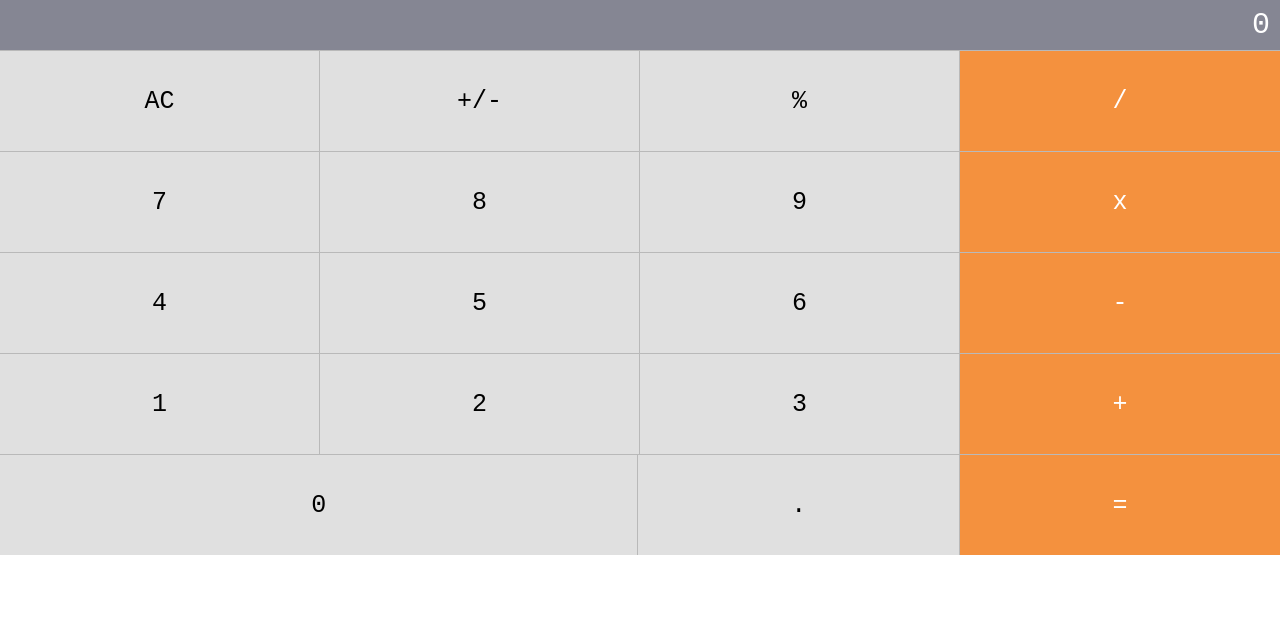
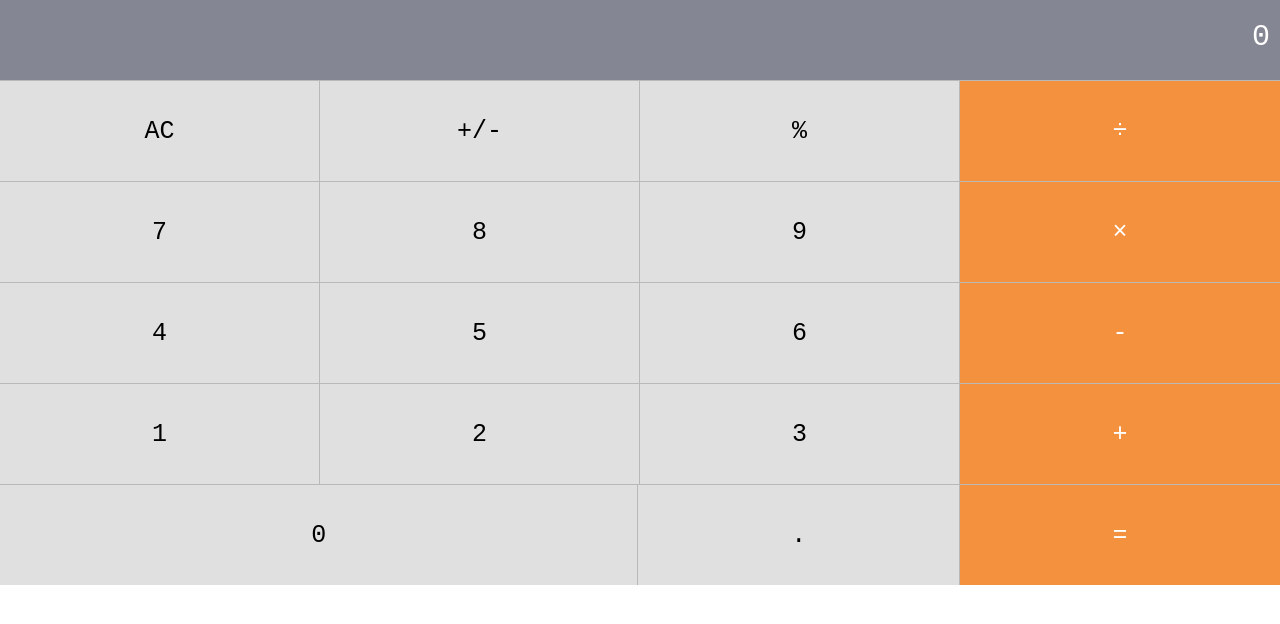
Before and after one commit to Youssef-Ait-Elhaj/ReactJs-Calculator, a React (Vite) app: page / in a window 1280 px wide. Shown: the top 624 px of the page. Built offline with nearby package versions, Linux system fonts and the light colour scheme.

Commit message:
do some implementation

```diff
--- a/src/components/Calculator.jsx
+++ b/src/components/Calculator.jsx
@@ -5,24 +5,74 @@ import NumberCell from "./NumberCell";
 
 
 export default function Calculator() {
-    const [calculationResult, setCalculationResult] = useState(0);
-    let ops = ['AC', '+/-', '%', '/', 'x', '-', '+', '='];
+    const [answer, setAnswer] = useState(0);
+    const [instruction, setInstruction] = useState('');
+    const [operationHistory, setOperationHistory] = useState([]);
+    const [isNextNum, setIsNextNum] = useState(false);
+
+    let ops = ['AC', '+/-', '%', '÷', '×', '-', '+', '='];
     let rowOps = [];
     let columnOps = [];
     let nums = [7, 8, 9, 4, 5, 6, 1, 2, 3, 0, '.'];
-    let numbers = nums.map((num, i) => <NumberCell key={i} value={num} />)
+    let numbers = nums.map((num, i) => <NumberCell handleNumberClick={handleNumberClick} key={i} value={num} />)
+    console.log(operationHistory);
+
+    function handleOperationClick(op) {
+        switch (op) {
+            case 'AC':
+                reset();
+                break;
+            case '+/-':
+                revertNum();
+                break;
+            case '=':
+                calculateResult();
+                break;
+            default:
+                handleOperation();
+                break;
+        }
+    }
+
+    function handleNumberClick(value) {
+        if (isNextNum) {
+            setAnswer(value);
+            setIsNextNum(false);
+        } else {
+            setAnswer(answer !== 0 ? answer + '' + value : value.toString());
+        }
+    }
 
     for (var i = 0; i < ops.length; i++) {
         if (i <= 2) {
-            rowOps.push(<Operation key={i} symbol={ops[i]} />)
+            rowOps.push(<Operation key={i} handleOperationClick={handleOperationClick} symbol={ops[i]} />)
         } else {
-            columnOps.push(<Operation key={i} symbol={ops[i]} />)
+            columnOps.push(<Operation key={i} handleOperationClick={handleOperationClick} symbol={ops[i]} />)
         }
+    }
+
+    function reset() {
+        setAnswer(0);
+        setOperationHistory([]);
+        setInstruction('');
+    }
+
+    function revertNum() {
+        setAnswer(-answer);
+    }
+
+    function calculateResult() {
+        setOperationHistory([...operationHistory, answer, '=']);
+    }
+
+    function handleOperation() {
+        setIsNextNum(true);
+        setOperationHistory([...operationHistory, answer, op]);
     }
 
     return (
         <>
-            <OutputScreen result={calculationResult} />
+            <OutputScreen result={answer} instruction={instruction} />
             <div className="calc">
                 <div className="row-ops">
                     {rowOps}
--- a/src/components/NumberCell.jsx
+++ b/src/components/NumberCell.jsx
@@ -2,7 +2,7 @@
 
 export default function NumberCell(props) {
     return (
-        <div className="num-cell op">
+        <div onClick={() => {props.handleNumberClick(props.value)}} className="num-cell op">
             <p>{props.value}</p>
         </div>
     );
--- a/src/components/Operation.jsx
+++ b/src/components/Operation.jsx
@@ -2,31 +2,8 @@ import { useEffect } from "react";
 
 
 export default function Operation(props) {
-    let identifier = '';
-
-    useEffect(() => {
-        switch (props.symbol) {
-            case 'AC':
-                identifier = 'AC';break;
-            case '+/-':
-                identifier = 'invert';break;
-            case '%':
-                identifier = 'modulus';break;
-            case '/':
-                identifier = 'divide';break;
-            case 'x':
-                identifier = 'multiply';break;
-            case '-':
-                identifier = 'substract';break;
-            case '+':
-                identifier = 'add';break;
-            case '=':
-                identifier = 'result';break;
-        }
-    }, [])
-
     return (
-        <div className="op">
+        <div onClick={() => {props.handleOperationClick(props.symbol)}} className="op">
             <p className="op-symbol">{props.symbol}</p>
         </div>
     )
--- a/src/components/OutputScreen.jsx
+++ b/src/components/OutputScreen.jsx
@@ -1,8 +1,11 @@
+import { useState } from "react";
 
 
 export default function OutputScreen(props) {
+
     return (
         <div className="output-scr">
+            <p className="calculation">{props.instruction}</p>
             <p className="output">{props.result}</p>
         </div>
     );
--- a/src/index.css
+++ b/src/index.css
@@ -16,15 +16,22 @@ body {
 .output-scr {
     width: 100%;
     background-color: #858693;
-    height: 50px;
+    height: 80px;
     display: flex;
     align-items: center;
+    flex-direction: column;
 }
 
-.output {
+.output{
     margin: 0 10px 0 auto;
     color: #FFFFFF;
     font-size: 30px;
+}
+
+.calculation {
+    margin: 10px 10px 10px auto;
+    color: #FFFFFF;
+    font-size: 15px;
 }
 
 /* Operation */
```
